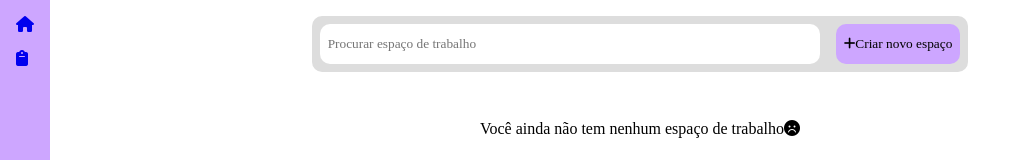
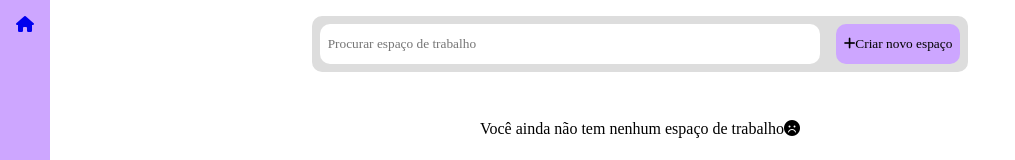
Before and after one commit to rodrigodesouzasantos97/TaskManager, a React (Vite) app in the folder frontend/: page / in a window 1280 px wide. Shown: the top 160 px of the page, without its empty margins (0-1015 px from the left). Built offline with nearby package versions, Linux system fonts and the light colour scheme; a web font is replaced by a local one.

Commit message:
feat(Navbar): delete button

```diff
--- a/frontend/src/components/NavBar.jsx
+++ b/frontend/src/components/NavBar.jsx
@@ -8,9 +8,6 @@ const NavBar = () => {
       <Link to="/">
         <i className="fa-solid fa-house"></i>
       </Link>
-      <Link to="/board">
-        <i className="fa-solid fa-clipboard"></i>
-      </Link>
     </nav>
   );
 };
```
